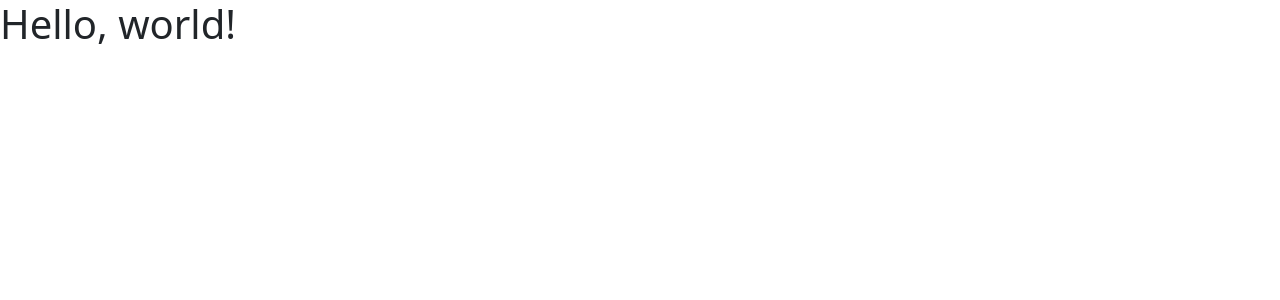
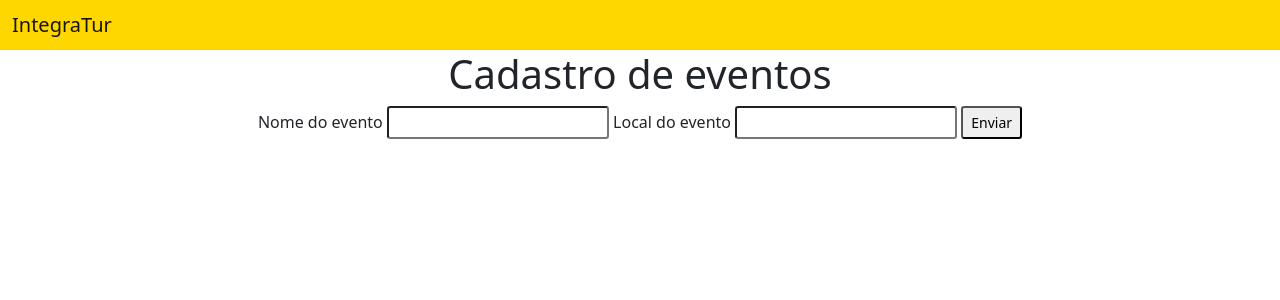
Before and after one commit to gqueque/IntegraTur-2.0, a Django app: page / in a window 1280 px wide. Shown: the top 300 px of the page. Run offline with Django 5.2, Linux system fonts and the light colour scheme.

Commit message:
estruturação da urls, views e html

```diff
--- a/cadastro_evento/templates/cadastro_evento/cadastro.html
+++ b/cadastro_evento/templates/cadastro_evento/cadastro.html
@@ -1,27 +1,29 @@
 <!doctype html>
 <html lang="en">
   <head>
-    <!-- Required meta tags -->
     <meta charset="utf-8">
     <meta name="viewport" content="width=device-width, initial-scale=1">
 
-    <!-- Bootstrap CSS -->
     <link href="https://cdn.jsdelivr.net/npm/bootstrap@5.0.2/dist/css/bootstrap.min.css" rel="stylesheet" integrity="sha384-EVSTQN3/azprG1Anm3QDgpJLIm9Nao0Yz1ztcQTwFspd3yD65VohhpuuCOmLASjC" crossorigin="anonymous">
 
     <title>Hello, world!</title>
   </head>
   <body>
-    <h1>Hello, world!</h1>
+    <nav style="background-color: gold !important;" class="navbar navbar-light bg-light">
+      <div class="container-fluid">
+        <span class="navbar-brand mb-0 h1">IntegraTur</span>
+      </div>
+    </nav>
+    <form action="{% url 'listagem_evento' %}" method="post">
+      <div style="text-align: center; " class="container">
+        <h1>Cadastro de eventos</h1>
+        Nome do evento <input name="nome" class="form-control-sm" type="text">
+        Local do evento <input name="local" class="form-control-sm" type="text">
+        <button class="form-control-sm">Enviar</button>
+      </div>
+    </form>
 
-    <!-- Optional JavaScript; choose one of the two! -->
-
-    <!-- Option 1: Bootstrap Bundle with Popper -->
     <script src="https://cdn.jsdelivr.net/npm/bootstrap@5.0.2/dist/js/bootstrap.bundle.min.js" integrity="sha384-MrcW6ZMFYlzcLA8Nl+NtUVF0sA7MsXsP1UyJoMp4YLEuNSfAP+JcXn/tWtIaxVXM" crossorigin="anonymous"></script>
 
-    <!-- Option 2: Separate Popper and Bootstrap JS -->
-    <!--
-    <script src="https://cdn.jsdelivr.net/npm/@popperjs/core@2.9.2/dist/umd/popper.min.js" integrity="sha384-IQsoLXl5PILFhosVNubq5LC7Qb9DXgDA9i+tQ8Zj3iwWAwPtgFTxbJ8NT4GN1R8p" crossorigin="anonymous"></script>
-    <script src="https://cdn.jsdelivr.net/npm/bootstrap@5.0.2/dist/js/bootstrap.min.js" integrity="sha384-cVKIPhGWiC2Al4u+LWgxfKTRIcfu0JTxR+EQDz/bgldoEyl4H0zUF0QKbrJ0EcQF" crossorigin="anonymous"></script>
-    -->
   </body>
 </html>
--- a/cadastro_evento/views.py
+++ b/cadastro_evento/views.py
@@ -9,3 +9,6 @@ class EventoViewSet(viewsets.ModelViewSet):
 
 def cadastro_evento(request):
     return render(request, 'cadastro_evento/cadastro.html')
+
+def eventos(request):
+    pass
--- a/project_integratur/urls.py
+++ b/project_integratur/urls.py
@@ -11,5 +11,9 @@ urlpatterns = [
     path('admin/', admin.site.urls),
     path('api/', include(router.urls)),
     #rota, view reponsável, nome de referência
-    path('', views.cadastro_evento, name='cadastro')
+    #cadastro_evento
+    path('', views.cadastro_evento, name='cadastro'),
+    #cadastro_evento/eventos
+    path("eventos/", views.eventos, name="listagem_evento"),
+
 ]
```
